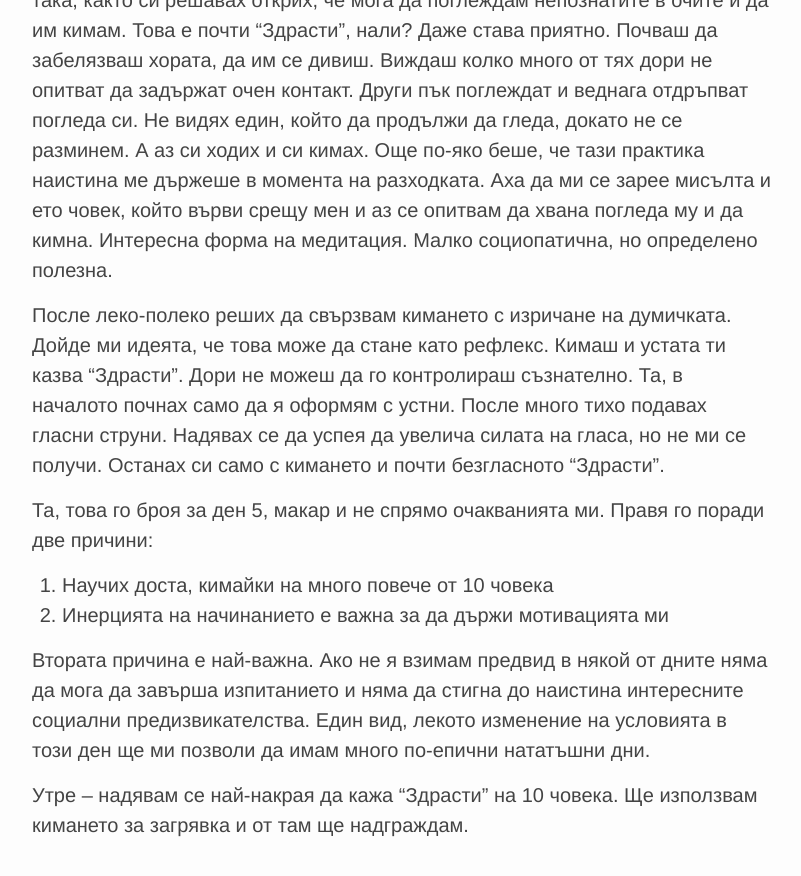
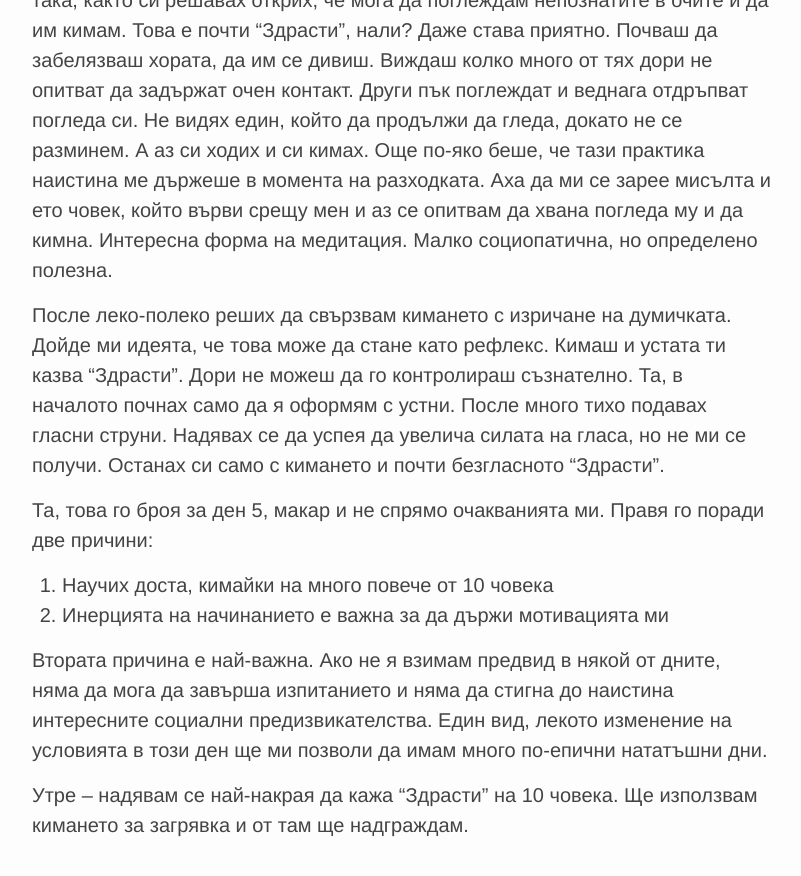
Before and after one commit to emdeha/emdeha.github.io, a Jekyll site: the page built from _posts/2017-09-11-social-absurds-day-five-two.markdown, in a window 1280 px wide and 900 px high, scrolled down 714 px. Shown: the top 876 px of the window, without its empty margins (238-1039 px from the left). Built offline with Jekyll 4.4.1, drawn with Linux system fonts in a browser that asks for light colours.

Commit message:
Adds a comma.

```diff
--- a/_posts/2017-09-11-social-absurds-day-five-two.markdown
+++ b/_posts/2017-09-11-social-absurds-day-five-two.markdown
@@ -44,7 +44,7 @@ date: 2017-09-11
 1. Научих доста, кимайки на много повече от 10 човека
 2. Инерцията на начинанието е важна за да държи мотивацията ми
 
-Втората причина е най-важна. Ако не я взимам предвид в някой от дните няма да
+Втората причина е най-важна. Ако не я взимам предвид в някой от дните, няма да
 мога да завърша изпитанието и няма да стигна до наистина интересните социални
 предизвикателства. Един вид, лекото изменение на условията в този ден ще ми
 позволи да имам много по-епични нататъшни дни.
```
